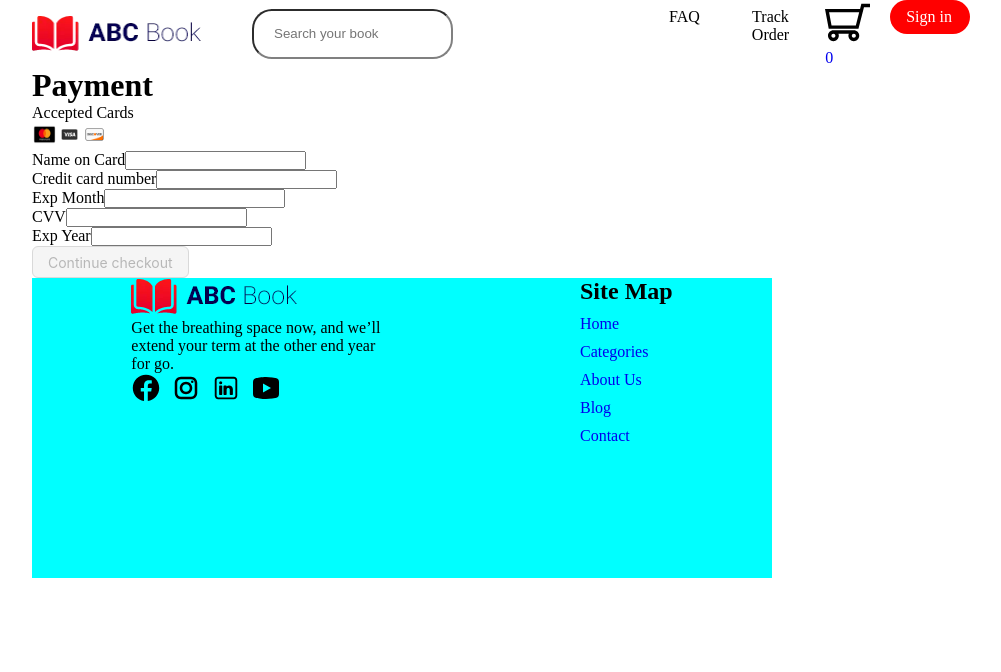
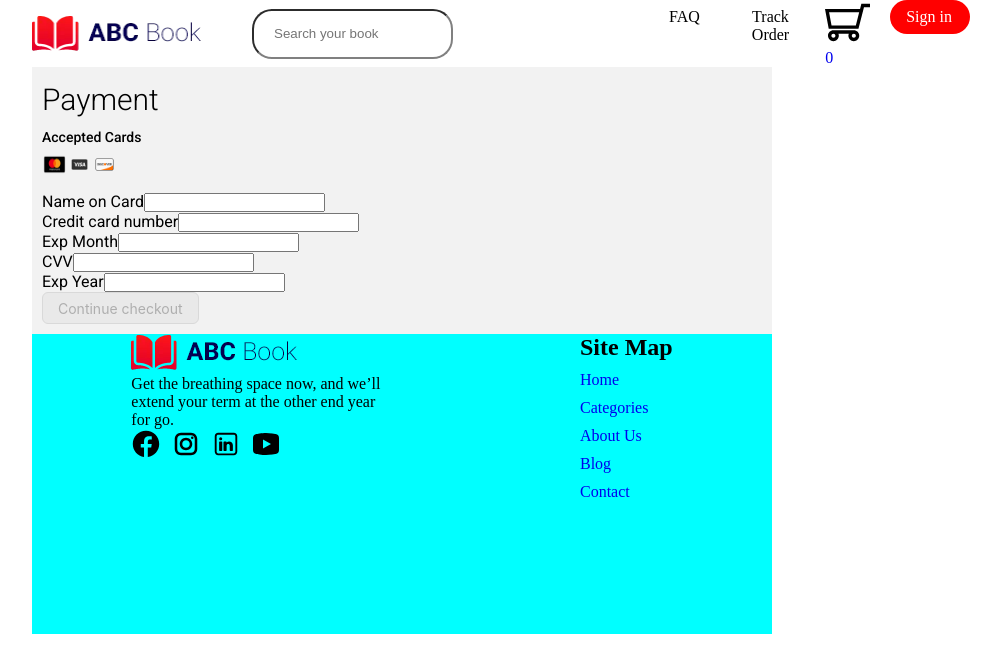
Before and after one commit to tornike2002/Ecommerce, a React (Vite) app: page /checkout in a window 1280 px wide. Shown: the top 672 px of the page, without its empty margins (238-1239 px from the left). Built offline with nearby package versions, Linux system fonts and the light colour scheme.

Commit message:
added title styles

```diff
--- a/src/components/checkoutForm/CheckoutPage.tsx
+++ b/src/components/checkoutForm/CheckoutPage.tsx
@@ -1,15 +1,15 @@
-import React from 'react';
-import { useForm, Controller, SubmitHandler } from 'react-hook-form';
-import { zodResolver } from '@hookform/resolvers/zod';
-import { z } from 'zod';
-import { SmileOutlined } from '@ant-design/icons';
-import { Button, notification } from 'antd';
-import { FormErrorMessage } from '../styledComponents/InputFields';
-import masterCard from "../../../public/checkout/mastercard.png"
-import visaCard from "../../../public/checkout/visa.png"
-import discorverCard from "../../../public/checkout/discorver-card.png"
-import { CheckoutIcon } from '../styledComponents/images';
-// import styled from 'styled-components';
+import React from "react";
+import { useForm, Controller, SubmitHandler } from "react-hook-form";
+import { zodResolver } from "@hookform/resolvers/zod";
+import { z } from "zod";
+import { SmileOutlined } from "@ant-design/icons";
+import { Button, notification } from "antd";
+import { FormErrorMessage } from "../styledComponents/InputFields";
+import masterCard from "../../../public/checkout/mastercard.png";
+import visaCard from "../../../public/checkout/visa.png";
+import discorverCard from "../../../public/checkout/discorver-card.png";
+import { CheckoutIcon } from "../styledComponents/images";
+import styled from "styled-components";
 
 type FormData = {
   nameOnCard: string;
@@ -20,8 +20,8 @@ type FormData = {
 };
 
 const formatCreditCardNumber = (value: string) => {
-  const cleanValue = typeof value === 'string' ? value.replace(/\D/g, '') : '';
-  const formattedValue = cleanValue.replace(/(\d{4})(?=\d)/g, '$1-');
+  const cleanValue = typeof value === "string" ? value.replace(/\D/g, "") : "";
+  const formattedValue = cleanValue.replace(/(\d{4})(?=\d)/g, "$1-");
   return formattedValue;
 };
 
@@ -29,11 +29,13 @@ const CheckoutPage: React.FC = () => {
   const [api, contextHolder] = notification.useNotification();
 
   const schema = z.object({
-    nameOnCard: z.string().min(2, { message: 'Minimum 2 characters' }),
-    creditCardNumber: z.string().min(19, { message: 'Invalid credit card number' }),
-    expMonth: z.string().length(2, { message: 'Invalid expiration month' }),
-    cvv: z.string().length(3, { message: 'Invalid CVV' }),
-    expYear: z.string().length(4, { message: 'Invalid expiration year' }),
+    nameOnCard: z.string().min(2, { message: "Minimum 2 characters" }),
+    creditCardNumber: z
+      .string()
+      .min(19, { message: "Invalid credit card number" }),
+    expMonth: z.string().length(2, { message: "Invalid expiration month" }),
+    cvv: z.string().length(3, { message: "Invalid CVV" }),
+    expYear: z.string().length(4, { message: "Invalid expiration year" }),
   });
 
   const {
@@ -44,11 +46,11 @@ const CheckoutPage: React.FC = () => {
   } = useForm<FormData>({
     resolver: zodResolver(schema),
     defaultValues: {
-      nameOnCard: '',
-      creditCardNumber: '',
-      expMonth: '',
-      cvv: '',
-      expYear: '',
+      nameOnCard: "",
+      creditCardNumber: "",
+      expMonth: "",
+      cvv: "",
+      expYear: "",
     },
   });
 
@@ -58,17 +60,17 @@ const CheckoutPage: React.FC = () => {
 
   const openNotification = () => {
     api.open({
-      message: 'Notification Title',
+      message: "Notification Title",
       description:
-        'Checkout confirmation for card is done, thanks for choosing our company.',
-      icon: <SmileOutlined style={{ color: '#108ee9' }} />,
+        "Checkout confirmation for card is done, thanks for choosing our company.",
+      icon: <SmileOutlined style={{ color: "#108ee9" }} />,
     });
   };
 
   return (
-    <div>
+    <CheckoutMainDiv>
       {/* title */}
-      <div>
+      <CheckoutTitleWrapper>
         <h1>Payment</h1>
         <p>Accepted Cards</p>
         <div>
@@ -76,7 +78,7 @@ const CheckoutPage: React.FC = () => {
           <CheckoutIcon src={visaCard} alt="visaCard" />
           <CheckoutIcon src={discorverCard} alt="discorverCard" />
         </div>
-      </div>
+      </CheckoutTitleWrapper>
       {/* title */}
       <form onSubmit={handleSubmit(onSubmit)}>
         <div>
@@ -88,9 +90,9 @@ const CheckoutPage: React.FC = () => {
               <input
                 {...field}
                 id="ncard"
-                value={field.value || ''}
+                value={field.value || ""}
                 onChange={(e) => {
-                  setValue('nameOnCard', e.target.value);
+                  setValue("nameOnCard", e.target.value);
                 }}
               />
             )}
@@ -106,15 +108,20 @@ const CheckoutPage: React.FC = () => {
               <input
                 {...field}
                 id="cnumber"
-                value={field.value || ''}
+                value={field.value || ""}
                 onChange={(e) => {
-                  setValue('creditCardNumber', formatCreditCardNumber(e.target.value));
+                  setValue(
+                    "creditCardNumber",
+                    formatCreditCardNumber(e.target.value)
+                  );
                 }}
                 maxLength={19}
               />
             )}
           />
-          <FormErrorMessage>{errors.creditCardNumber?.message}</FormErrorMessage>
+          <FormErrorMessage>
+            {errors.creditCardNumber?.message}
+          </FormErrorMessage>
         </div>
         <div>
           <label htmlFor="expMonth">Exp Month</label>
@@ -125,9 +132,9 @@ const CheckoutPage: React.FC = () => {
               <input
                 {...field}
                 id="expMonth"
-                value={field.value || ''}
+                value={field.value || ""}
                 onChange={(e) => {
-                  setValue('expMonth', e.target.value);
+                  setValue("expMonth", e.target.value);
                 }}
               />
             )}
@@ -143,9 +150,9 @@ const CheckoutPage: React.FC = () => {
               <input
                 {...field}
                 id="cvv"
-                value={field.value || ''}
+                value={field.value || ""}
                 onChange={(e) => {
-                  setValue('cvv', e.target.value);
+                  setValue("cvv", e.target.value);
                 }}
               />
             )}
@@ -161,9 +168,9 @@ const CheckoutPage: React.FC = () => {
               <input
                 {...field}
                 id="expYear"
-                value={field.value || ''}
+                value={field.value || ""}
                 onChange={(e) => {
-                  setValue('expYear', e.target.value);
+                  setValue("expYear", e.target.value);
                 }}
               />
             )}
@@ -171,12 +178,43 @@ const CheckoutPage: React.FC = () => {
           <FormErrorMessage>{errors.expYear?.message}</FormErrorMessage>
         </div>
         {contextHolder}
-        <Button type="primary" htmlType="submit" onClick={openNotification} disabled={!isValid}>
+        <Button
+          type="primary"
+          htmlType="submit"
+          onClick={openNotification}
+          disabled={!isValid}
+        >
           Continue checkout
         </Button>
       </form>
-    </div>
+    </CheckoutMainDiv>
   );
 };
 
+const CheckoutMainDiv = styled.div`
+  background-color: #f2f2f2;
+  padding: 10px 10px 10px 10px;
+  font-family: "Roboto", sans-serif;
+`;
+const CheckoutTitleWrapper = styled.div`
+  display: flex;
+  flex-direction: column;
+  gap: 7px;
+  & h1 {
+    font-size: 30px;
+    font-weight: 300;
+    line-height: 1.5;
+  }
+
+  & p {
+    font-size: 14px;
+    font-weight: 500;
+  }
+  & div {
+    display: flex;
+    flex-direction: row;
+    flex-wrap: wrap;
+    padding-bottom: 15px;
+  }
+`;
 export default CheckoutPage;
```
